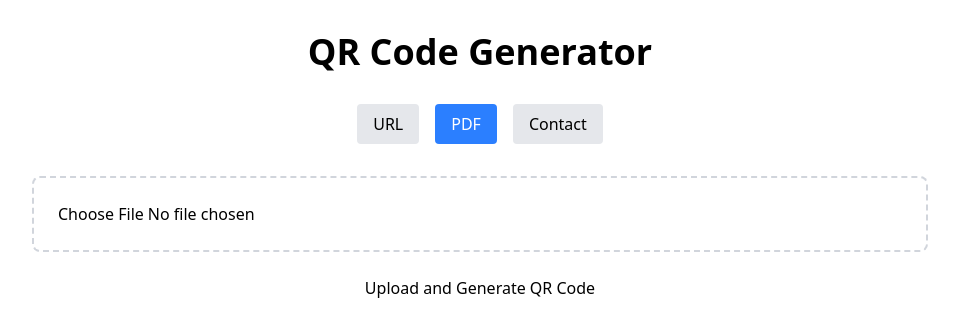
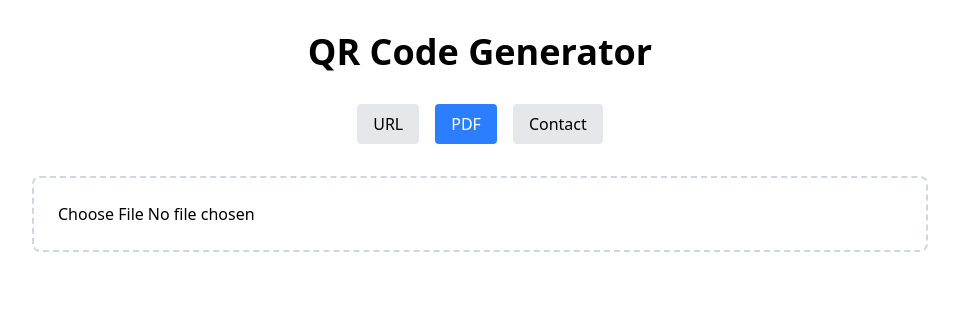
Before and after one commit to EmmanuelOBUjunior/qr_gen, a Next.js app: page / in a window 1280 px wide. Both pictures are taken after a click on the button "PDF". Shown: the top 336 px of the page, without its empty margins (160-1119 px from the left). Built offline with nearby package versions, Linux system fonts and the light colour scheme.

Commit message:
feat:working on the pdf uploader

```diff
--- a/components/PDFUploader.tsx
+++ b/components/PDFUploader.tsx
@@ -53,7 +53,7 @@ const PDFUploader = () => {
         />
       </div>
       {error && <p className="text-red-500">{error}</p>}
-      <button onClick={handleUpload} disabled={!file || uploading} className={`w-full py-2 px-4 rounded ${!file || uploading}`}>
+      <button onClick={handleUpload} disabled={!file || uploading} className={`w-full py-2 px-4 rounded ${!file || uploading} ? 'bg-gray-300 cursor-not-allowed': 'bg-blue-500 text-white hover:bg-blue-600'`}>
         Upload and Generate QR Code
       </button>
     </div>
```
